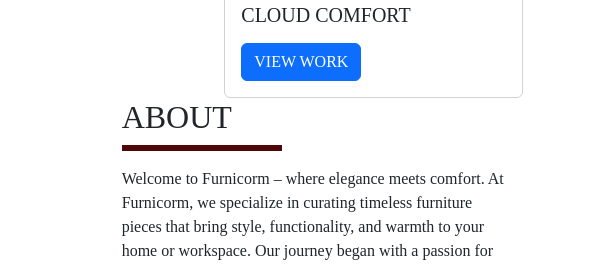
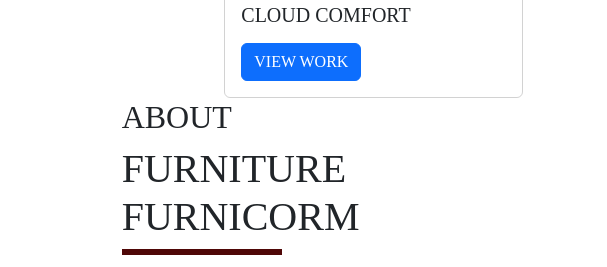
Before and after one commit to Vsnikhilmaheswar/Furniture-Web-site, a plain HTML site: page index.html in a window 1280 px wide. Shown: the part 847-1114 px from the top of the page, 673-1280 px from the left. Drawn offline with nearby package versions, Linux system fonts and the light colour scheme.

Commit message:
Update index.html

```diff
--- a/index.html
+++ b/index.html
@@ -159,7 +159,7 @@
           <div class="col-md-5  px-5 mt-5 mt-md-0 ">
             <h2>ABOUT</h2>
 
-
+            <h1>FURNITURE FURNICORM</h1>
             <div id="hr"></div>
             <p class="mt-3 mb-3 me-5">
               Welcome to Furnicorm – where elegance meets comfort. At Furnicorm,
```
